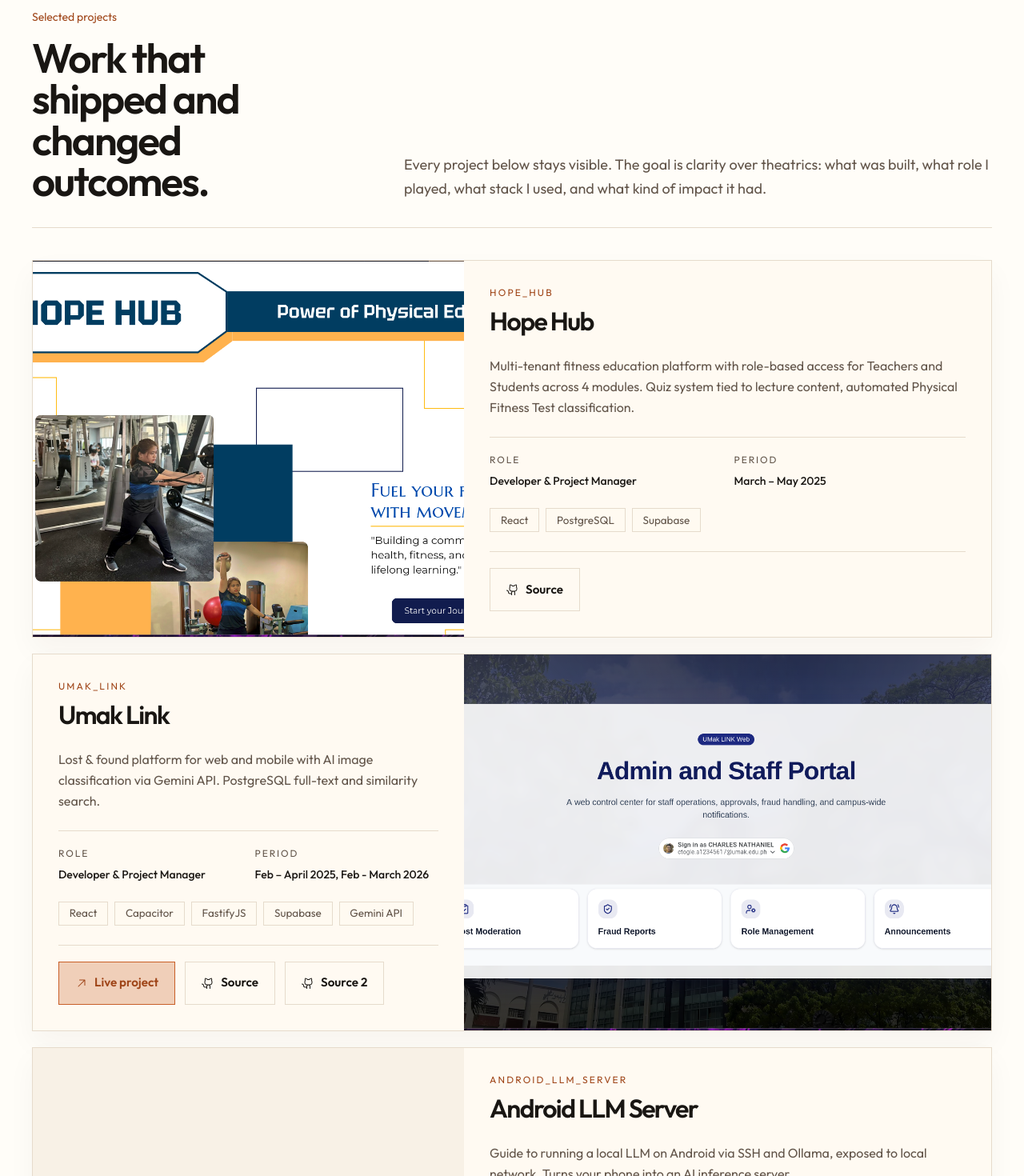
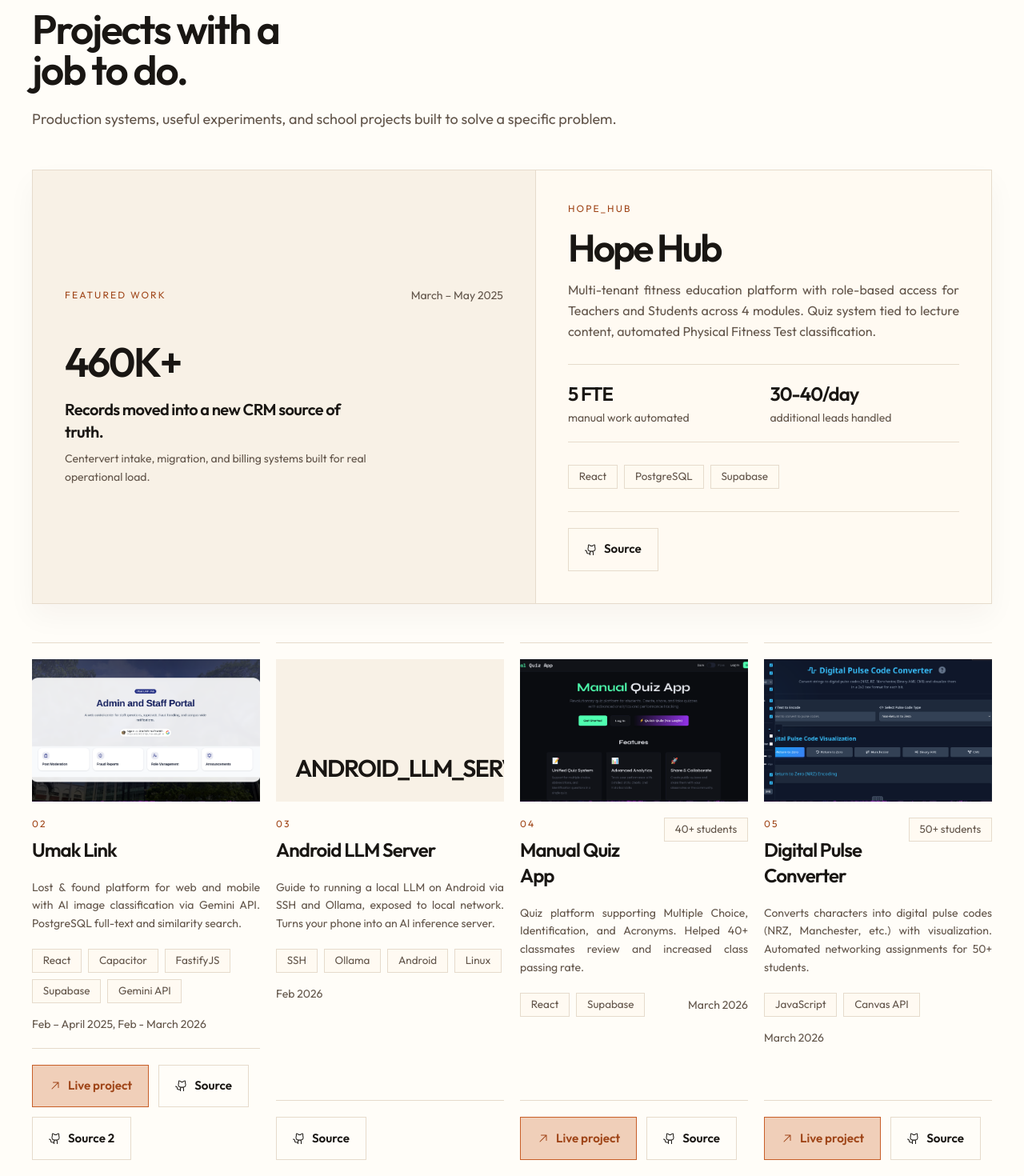
Before and after one commit to CharlesTogle/charles-togle, a Next.js app: page / in a window 1280 px wide. Shown: the part 2640-4110 px from the top of the page at 80% size. Built offline with nearby package versions, Linux system fonts and the light colour scheme.

Commit message:
Redesign projects section

```diff
--- a/src/app/components/Projects.tsx
+++ b/src/app/components/Projects.tsx
@@ -1,116 +1,162 @@
 import { ArrowUpRight, GithubLogo } from "@phosphor-icons/react/dist/ssr";
 import Image from "next/image";
-import { projects } from "../data/portfolio";
+import { projects, type Project } from "../data/portfolio";
 
 function ProjectLink({ href, label, primary = false }: { href: string; label: string; primary?: boolean }) {
   return (
-    <a
-      href={href}
-      target="_blank"
-      rel="noreferrer"
-      className={primary ? "button-primary" : "button-secondary"}
-    >
+    <a href={href} target="_blank" rel="noreferrer" className={primary ? "button-primary" : "button-secondary"}>
       {primary ? <ArrowUpRight size={16} /> : <GithubLogo size={16} />}
       {label}
     </a>
   );
 }
 
+function ProjectLinks({ project }: { project: Project }) {
+  if (!project.links.live && !project.links.source && !project.links.source2) return null;
+
+  return (
+    <div className="mt-auto flex flex-wrap gap-3 border-t pt-5" style={{ borderColor: "var(--border)" }}>
+      {project.links.live && <ProjectLink href={project.links.live} label="Live project" primary />}
+      {project.links.source && <ProjectLink href={project.links.source} label="Source" />}
+      {project.links.source2 && <ProjectLink href={project.links.source2} label="Source 2" />}
+    </div>
+  );
+}
+
+function ProjectTags({ project }: { project: Project }) {
+  return (
+    <div className="flex flex-wrap gap-2">
+      {project.tech.map((tech) => (
+        <span key={tech} className="pill-tag">
+          {tech}
+        </span>
+      ))}
+    </div>
+  );
+}
+
 export default function Projects() {
+  const [featured, ...supportingProjects] = projects;
+
   return (
     <section id="projects" className="section-frame">
-      <div className="section-shell space-y-10">
-        <div className="grid gap-6 border-b pb-8 lg:grid-cols-[minmax(0,0.75fr)_minmax(0,1.25fr)] lg:items-end" style={{ borderColor: "var(--border)" }}>
-          <div className="space-y-4">
-            <p className="text-sm" style={{ color: "var(--accent-strong)" }}>
-              Selected projects
-            </p>
-            <h2 className="section-title max-w-[8ch] font-semibold">Work that shipped and changed outcomes.</h2>
-          </div>
-          <p className="section-copy max-w-none text-base sm:text-lg">
-            Every project below stays visible. The goal is clarity over theatrics: what was built, what role I played, what stack I used, and what kind of impact it had.
+      <div className="section-shell space-y-12">
+        <div className="max-w-3xl space-y-5">
+          <h2 className="section-title max-w-[10ch] font-semibold">Projects with a job to do.</h2>
+          <p className="section-copy text-base sm:text-lg">
+            Production systems, useful experiments, and school projects built to solve a specific problem.
           </p>
         </div>
 
-        <div className="grid gap-5">
-          {projects.map((project, index) => {
-            const imageFirst = index % 2 === 0;
+        <article className="card-surface overflow-hidden">
+          <div className="grid lg:grid-cols-[1.05fr_0.95fr]">
+            <div className="flex min-h-[360px] flex-col justify-center gap-12 border-b p-6 sm:p-10 lg:border-b-0 lg:border-r" style={{ borderColor: "var(--border)", background: "var(--surface-strong)" }}>
+              <div className="flex items-center justify-between gap-4">
+                <p className="text-xs uppercase tracking-[0.18em]" style={{ color: "var(--accent-strong)" }}>
+                  Featured work
+                </p>
+                <p className="text-sm" style={{ color: "var(--foreground-soft)" }}>
+                  {featured.period}
+                </p>
+              </div>
 
-            return (
-              <article key={project.id} className="card-surface overflow-hidden">
-                <div className="grid gap-0 lg:grid-cols-[minmax(320px,0.9fr)_minmax(0,1.1fr)]">
-                  <div
-                    className={`relative min-h-[240px] border-b lg:min-h-[320px] lg:border-b-0 ${imageFirst ? "lg:order-1" : "lg:order-2"}`}
-                    style={{ borderColor: "var(--border)", background: "var(--surface-strong)" }}
-                  >
-                    {project.screenshot ? (
-                      <Image
-                        src={project.screenshot}
-                        alt={`${project.name} screenshot`}
-                        fill
-                        sizes="(min-width: 1024px) 38vw, 100vw"
-                        className="object-cover object-top"
-                      />
-                    ) : (
-                      <div className="flex h-full items-end p-6 sm:p-8">
-                        <div>
-                          <p className="text-xs uppercase tracking-[0.2em]" style={{ color: "var(--foreground-soft)" }}>
-                            No screenshot provided
-                          </p>
-                          <p className="mt-3 text-4xl font-semibold tracking-[-0.06em] sm:text-5xl">{project.code}</p>
-                        </div>
+              <div className="space-y-5">
+                <p className="metric-value font-semibold">460K+</p>
+                <div className="max-w-sm space-y-2">
+                  <p className="text-xl font-semibold tracking-[-0.03em]">Records moved into a new CRM source of truth.</p>
+                  <p className="text-sm leading-relaxed" style={{ color: "var(--foreground-soft)" }}>
+                    Centervert intake, migration, and billing systems built for real operational load.
+                  </p>
+                </div>
+              </div>
+            </div>
+
+            <div className="flex flex-col gap-7 p-6 sm:p-10">
+              <div className="space-y-4">
+                <p className="text-xs uppercase tracking-[0.18em]" style={{ color: "var(--accent-strong)" }}>
+                  {featured.code}
+                </p>
+                <h3 className="text-4xl font-semibold tracking-[-0.06em] sm:text-5xl">{featured.name}</h3>
+                <p className="max-w-[58ch] text-justify text-sm leading-relaxed sm:text-base" style={{ color: "var(--foreground-soft)" }}>
+                  {featured.description}
+                </p>
+              </div>
+
+              <div className="grid grid-cols-2 gap-4 border-y py-5" style={{ borderColor: "var(--border)" }}>
+                <div>
+                  <p className="text-2xl font-semibold tracking-[-0.04em]">5 FTE</p>
+                  <p className="mt-1 text-sm" style={{ color: "var(--foreground-soft)" }}>manual work automated</p>
+                </div>
+                <div>
+                  <p className="text-2xl font-semibold tracking-[-0.04em]">30-40/day</p>
+                  <p className="mt-1 text-sm" style={{ color: "var(--foreground-soft)" }}>additional leads handled</p>
+                </div>
+              </div>
+
+              <ProjectTags project={featured} />
+              <ProjectLinks project={featured} />
+            </div>
+          </div>
+        </article>
+
+        <div className="grid gap-x-5 gap-y-10 sm:grid-cols-2 xl:grid-cols-4">
+          {supportingProjects.map((project, index) => (
+            <article key={project.id} className="group flex h-full flex-col border-t pt-5" style={{ borderColor: "var(--border)" }}>
+              <div className="relative aspect-[16/10] overflow-hidden" style={{ background: "var(--surface-strong)" }}>
+                {project.screenshot ? (
+                  <Image
+                    src={project.screenshot}
+                    alt={`${project.name} screenshot`}
+                    fill
+                    sizes="(min-width: 768px) 45vw, 100vw"
+                    className="object-cover object-top transition duration-500 group-hover:scale-[1.03]"
+                  />
+                ) : (
+                  <div className="flex h-full items-end p-6">
+                    <p className="text-3xl font-semibold tracking-[-0.05em]">{project.code}</p>
+                  </div>
+                )}
+              </div>
+
+              <div className="flex flex-1 flex-col gap-5 pt-5">
+                <div className="flex items-start justify-between gap-5">
+                  <div>
+                    <p className="text-xs uppercase tracking-[0.18em]" style={{ color: "var(--accent-strong)" }}>
+                      {String(index + 2).padStart(2, "0")}
+                    </p>
+                    <h3 className="mt-2 text-2xl font-semibold tracking-[-0.04em]">{project.name}</h3>
+                  </div>
+                  {project.impact && <span className="pill-tag shrink-0">{project.impact}</span>}
+                </div>
+
+                <p className="max-w-[58ch] text-justify text-sm leading-relaxed" style={{ color: "var(--foreground-soft)" }}>
+                  {project.description}
+                </p>
+
+                {project.highlights && (
+                  <div className="grid grid-cols-3 gap-2 border-y py-3" style={{ borderColor: "var(--border)" }}>
+                    {project.highlights.map((highlight) => (
+                      <div key={highlight.label}>
+                        <p className="text-base font-semibold tracking-[-0.03em]">{highlight.value}</p>
+                        <p className="mt-1 text-[0.68rem] leading-tight" style={{ color: "var(--foreground-soft)" }}>
+                          {highlight.label}
+                        </p>
                       </div>
-                    )}
+                    ))}
                   </div>
+                )}
 
-                  <div className={`flex flex-col gap-6 p-6 sm:p-8 ${imageFirst ? "lg:order-2" : "lg:order-1"}`}>
-                    <div className="flex flex-wrap items-center justify-between gap-3">
-                      <div>
-                        <p className="text-xs uppercase tracking-[0.18em]" style={{ color: "var(--accent-strong)" }}>
-                          {project.code}
-                        </p>
-                        <h3 className="mt-2 text-3xl font-semibold tracking-[-0.05em] sm:text-[2rem]">{project.name}</h3>
-                      </div>
-                      {project.impact && <span className="pill-tag">Impact: {project.impact}</span>}
-                    </div>
+                <div className="flex flex-wrap items-center justify-between gap-4">
+                  <ProjectTags project={project} />
+                  <p className="text-sm" style={{ color: "var(--foreground-soft)" }}>
+                    {project.period}
+                  </p>
+                </div>
 
-                    <p className="max-w-[62ch] text-sm leading-relaxed sm:text-base" style={{ color: "var(--foreground-soft)" }}>
-                      {project.description}
-                    </p>
-
-                    <div className="grid gap-4 border-t pt-5 sm:grid-cols-2" style={{ borderColor: "var(--border)" }}>
-                      <div>
-                        <p className="text-xs uppercase tracking-[0.16em]" style={{ color: "var(--foreground-soft)" }}>
-                          Role
-                        </p>
-                        <p className="mt-2 text-sm font-medium">{project.role}</p>
-                      </div>
-                      <div>
-                        <p className="text-xs uppercase tracking-[0.16em]" style={{ color: "var(--foreground-soft)" }}>
-                          Period
-                        </p>
-                        <p className="mt-2 text-sm font-medium">{project.period}</p>
-                      </div>
-                    </div>
-
-                    <div className="flex flex-wrap gap-2">
-                      {project.tech.map((tech) => (
-                        <span key={tech} className="pill-tag">
-                          {tech}
-                        </span>
-                      ))}
-                    </div>
-
-                    <div className="flex flex-wrap gap-3 border-t pt-5" style={{ borderColor: "var(--border)" }}>
-                      {project.links.live && <ProjectLink href={project.links.live} label="Live project" primary />}
-                      {project.links.source && <ProjectLink href={project.links.source} label="Source" />}
-                      {project.links.source2 && <ProjectLink href={project.links.source2} label="Source 2" />}
-                    </div>
-                  </div>
-                </div>
-              </article>
-            );
-          })}
+                <ProjectLinks project={project} />
+              </div>
+            </article>
+          ))}
         </div>
       </div>
     </section>
```
